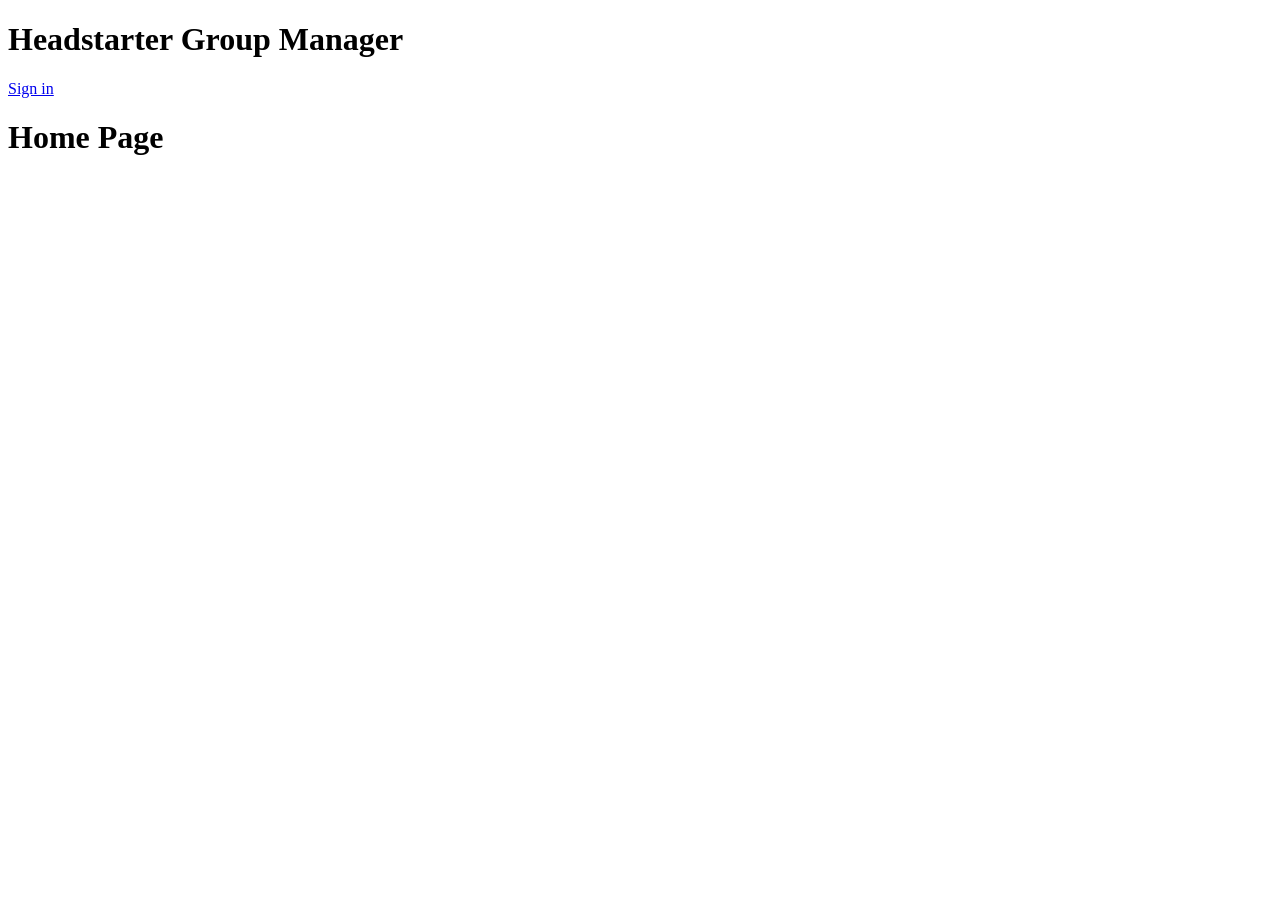
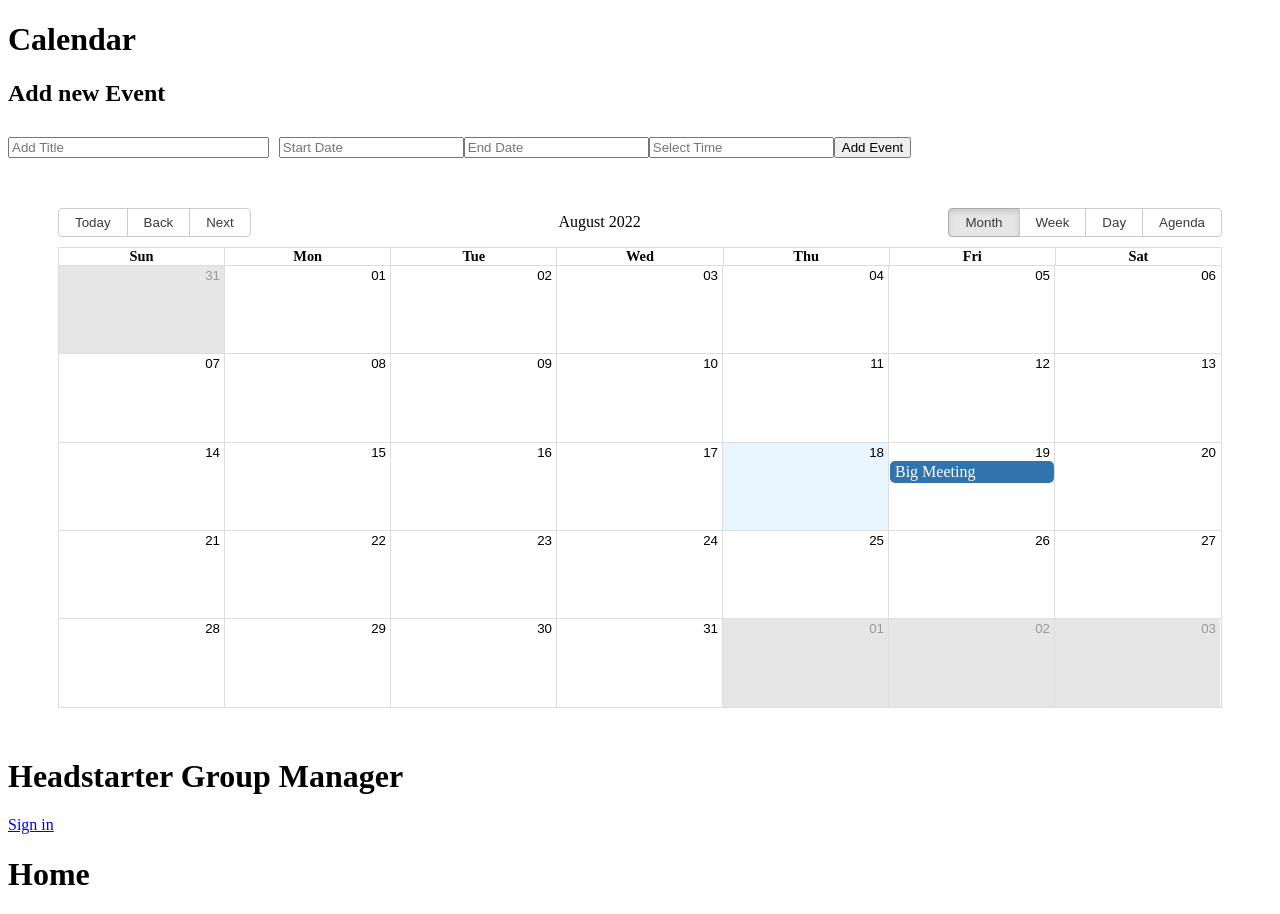
Before and after one commit to asiyaehsan/Headstarter-Company-Case, a React (Create React App) app in the folder client/: page / in a window 1280 px wide. Before the commit the page ends 800 px from the top, so only its background shows below. Built offline with nearby package versions, Linux system fonts and the light colour scheme; no server answers.

Commit message:
add Agora config for video calling feature

```diff
--- a/client/package.json
+++ b/client/package.json
@@ -6,9 +6,12 @@
     "@fullcalendar/daygrid": "^5.11.2",
     "@fullcalendar/interaction": "^5.11.2",
     "@fullcalendar/react": "^5.11.2",
+    "@material-ui/core": "^4.12.4",
+    "@material-ui/lab": "^4.0.0-alpha.61",
     "@testing-library/jest-dom": "^5.16.5",
     "@testing-library/react": "^13.3.0",
     "@testing-library/user-event": "^13.5.0",
+    "agora-rtc-react": "github:AgoraIO-Community/agora-rtc-react#v1.0.1",
     "date-fns": "^2.29.2",
     "firebase": "^9.9.2",
     "react": "^18.2.0",
--- a/client/src/App.js
+++ b/client/src/App.js
@@ -5,17 +5,19 @@ import { Home } from "./pages/Home";
 import { Signin } from "./pages/Signin";
 import { Account } from "./pages/Account";
 import { Protected } from "./components/Protected";
-import CalenderPage from "./components/CalenderPage";
+import CalendarPage from "./pages/CalendarPage";
 import NavBar from "./components/NavBar";
 
 function App() {
   return (
     <div>
+      <CalendarPage />
       <AuthContextProvider>
         <NavBar />
         <Routes>
           <Route path="/" element={<Home />} />;
           <Route path="/signin" element={<Signin />} />;
+          <Route path="/calender" element={<CalendarPage />} />;
           <Route
             path="/account"
             element={
@@ -24,8 +26,6 @@ function App() {
               </Protected>
             }
           />
-          ;
-          <Route path="/calender" element={<CalenderPage />} />;
         </Routes>
       </AuthContextProvider>
     </div>
--- a/client/src/components/CalenderPage.js
+++ b/client/src/pages/CalendarPage.js
@@ -4,7 +4,7 @@ import format from "date-fns/format";
 import parse from "date-fns/parse";
 import startOfWeek from "date-fns/startOfWeek";
 import getDay from "date-fns/getDay";
-import "react-big-calendar/lib/css/react-big-calendar.css"; //style our calender
+import "react-big-calendar/lib/css/react-big-calendar.css"; //style our calendar
 import { useState } from "react";
 import DatePicker from "react-datepicker";
 import "react-datepicker/dist/react-datepicker.css";
@@ -38,7 +38,8 @@ const events = [
   },
 ];
 
-const CalenderPage = () => {
+// const CalendarPage = () => {
+export const CalendarPage = () => {
   const [newEvent, setNewEvent] = useState({
     tittle: "",
     start: "",
@@ -53,7 +54,7 @@ const CalenderPage = () => {
 
   return (
     <div>
-      <h1 className="calenderHeading">Calendar</h1>
+      <h1 className="calendarHeading">Calendar</h1>
       <h2>Add new Event</h2>
       <div>
         <input
@@ -102,4 +103,4 @@ const CalenderPage = () => {
   );
 };
 
-export default CalenderPage;
+export default CalendarPage;
--- a/client/src/pages/Home.jsx
+++ b/client/src/pages/Home.jsx
@@ -3,7 +3,7 @@ import React from 'react'
 export const Home = () => {
   return (
     <div>
-      <h1 className=''>Home Page</h1>
+      <h1 className=''>Home</h1>
     </div>
   )
 }
--- a/client/src/pages/Signin.jsx
+++ b/client/src/pages/Signin.jsx
@@ -17,7 +17,8 @@ export const Signin = () => {
 
   useEffect(() => {
     if (user != null) {
-      navigate('/account');
+    //   navigate('/account');
+      navigate('/calendar');
     }
   }, [user]);
 
```
Also changed, not shown: client/src/agora-config.js (added, +12 -0 lines), client/src/components/CalenderPage.css (deleted), client/src/pages/CalendarPage.css (added), 1 other file (tests, documents, lock files or other folders).
